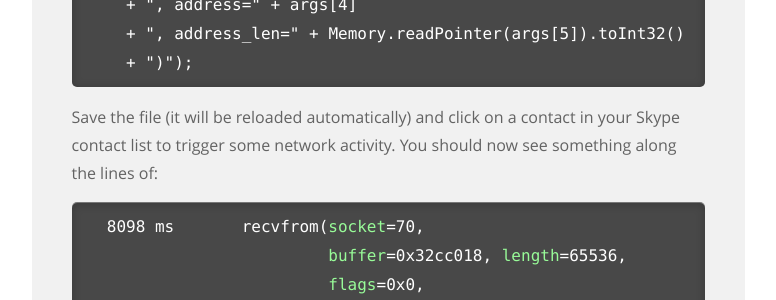
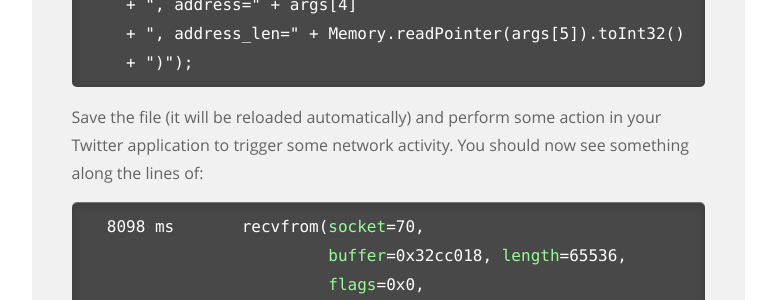
Before and after one commit to frida/frida-website, a Jekyll site: the page built from _docs/quickstart.md, in a window 1280 px wide and 900 px high, scrolled down 2431 px. Shown: the part 290-590 px from the top of the window, without its empty margins (364-1140 px from the left). Built offline with Jekyll 4.4.1, drawn with Linux system fonts in a browser that asks for light colours; some of the changed text lies outside the part shown.

Commit message:
Fix small mistakes in Twitter example on quickstart page
close frida/frida-website#41

```diff
--- a/_docs/quickstart.md
+++ b/_docs/quickstart.md
@@ -8,7 +8,7 @@ For the impatient, here's how to do function tracing with Frida:
 
 {% highlight bash %}
 ~ $ sudo pip install frida
-~ $ frida-trace -i "recv*" -i "read*" Twitter
+~ $ frida-trace -i "recv*" -i "read*" *twitter*
 recv: Auto-generated handler: …/recv.js
 # (snip)
 recvfrom: Auto-generated handler: …/recvfrom.js
@@ -98,8 +98,8 @@ log("recvfrom(socket=" + args[0].toInt32()
     + ")");
 {% endhighlight %}
 
-Save the file (it will be reloaded automatically) and click on a contact in
-your Skype contact list to trigger some network activity. You should now see
+Save the file (it will be reloaded automatically) and perform some action in
+your Twitter application to trigger some network activity. You should now see
 something along the lines of:
 
 {% highlight bash %}
```
